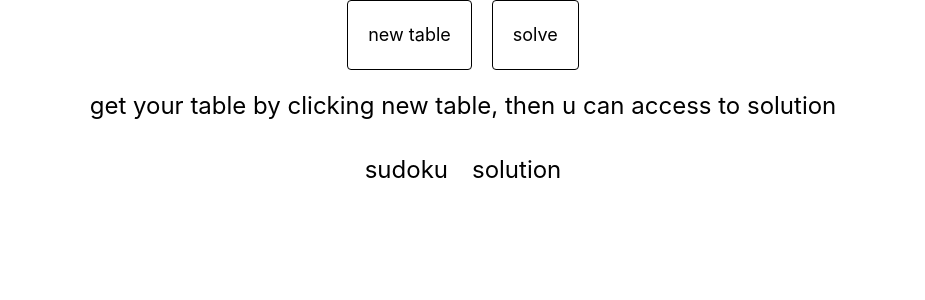
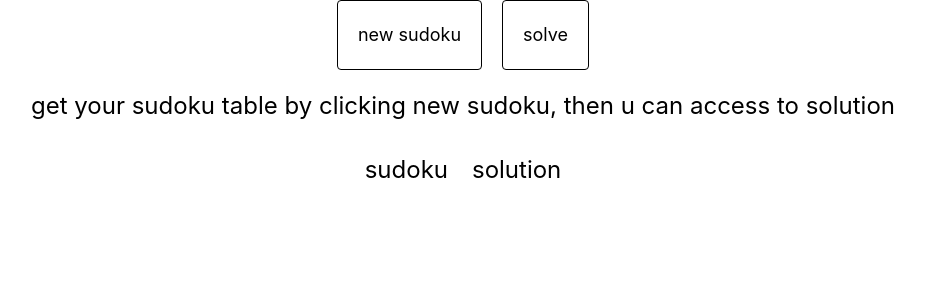
Before and after one commit to dufren/sudoku-challange, a React (Create React App) app: page / in a window 1280 px wide. Shown: the top 300 px of the page, without its empty margins (177-1102 px from the left). Built offline with nearby package versions, Linux system fonts and the light colour scheme.

Commit message:
ready to deploy

```diff
--- a/public/index.html
+++ b/public/index.html
@@ -24,7 +24,7 @@
       work correctly both with client-side routing and a non-root public URL.
       Learn how to configure a non-root public URL by running `npm run build`.
     -->
-    <title>React App</title>
+    <title>zgr Sudoku</title>
   </head>
   <body>
     <noscript>You need to enable JavaScript to run this app.</noscript>
--- a/src/App.js
+++ b/src/App.js
@@ -27,6 +27,7 @@ function App() {
 
       if (solutionForCompare === puzzleForCompare) {
         setIsCompleted(true);
+        setVisible(true);
       }
     }
   };
@@ -66,7 +67,7 @@ function App() {
           className="p-5 rounded border border-black mr-5 text-lg"
           onClick={handleFetchPuzzle}
         >
-          new table
+          new sudoku
         </button>
         <button
           className="p-5 rounded border border-black text-lg"
@@ -75,7 +76,8 @@ function App() {
           solve
         </button>
         <p className="text-2xl p-5">
-          get your table by clicking new table, then u can access to solution
+          get your sudoku table by clicking new sudoku, then u can access to
+          solution
         </p>
       </div>
 
@@ -97,9 +99,9 @@ function App() {
         </div>
       </div>
       {isCompleted && (
-        <div className="p-10 text-4xl text-center">
-          <p>Well done, you have completed the table with success.</p>
-          <p>You can start again with getting a new table</p>
+        <div className="p-10 mt-20 text-4xl text-center">
+          <p>Well done, you have completed the sudoku.</p>
+          <p>you can start again by pressing the new sudoku</p>
         </div>
       )}
     </div>
```
Also changed, not shown: 1 other file (tests, documents, lock files or other folders).
